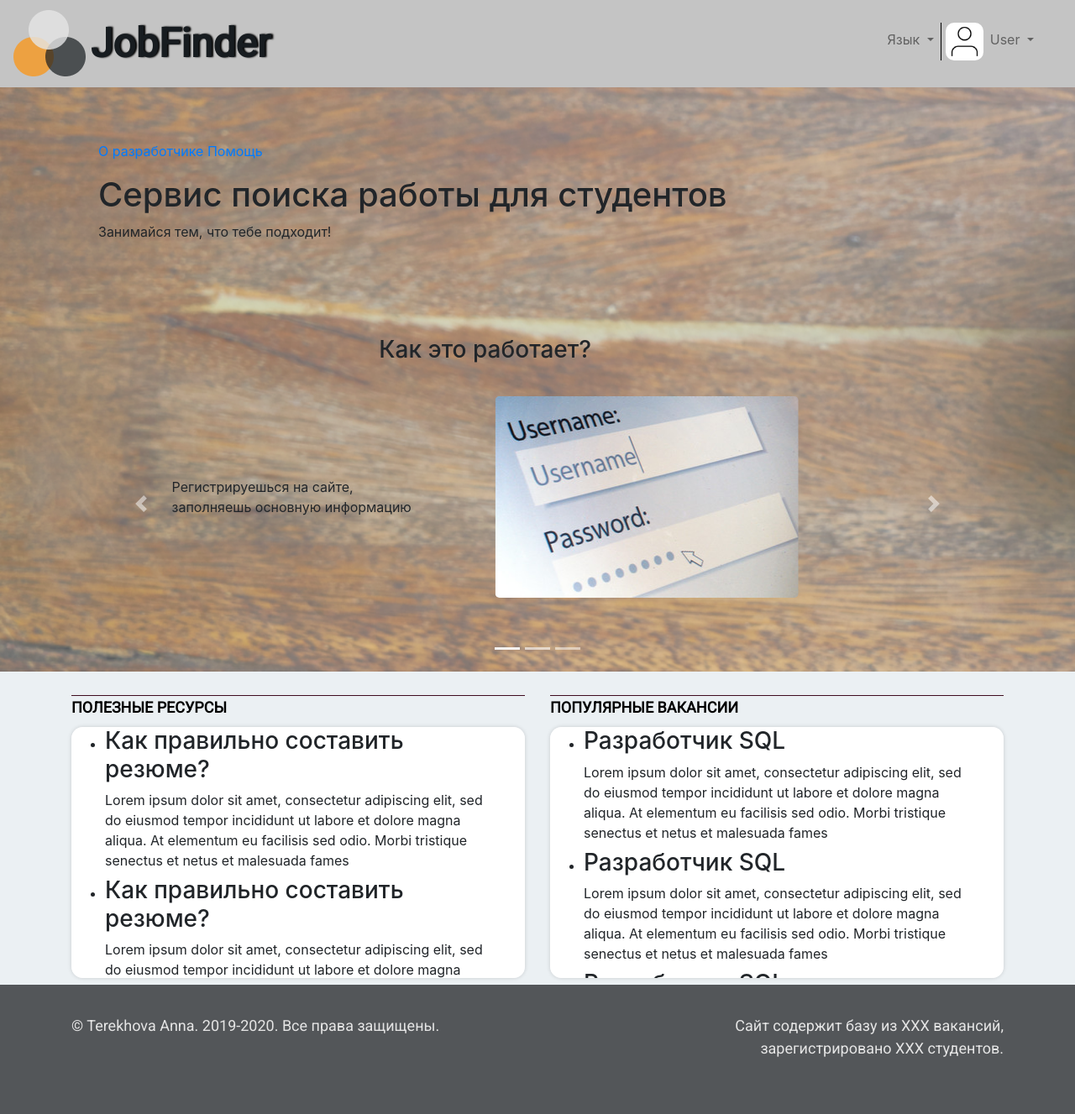
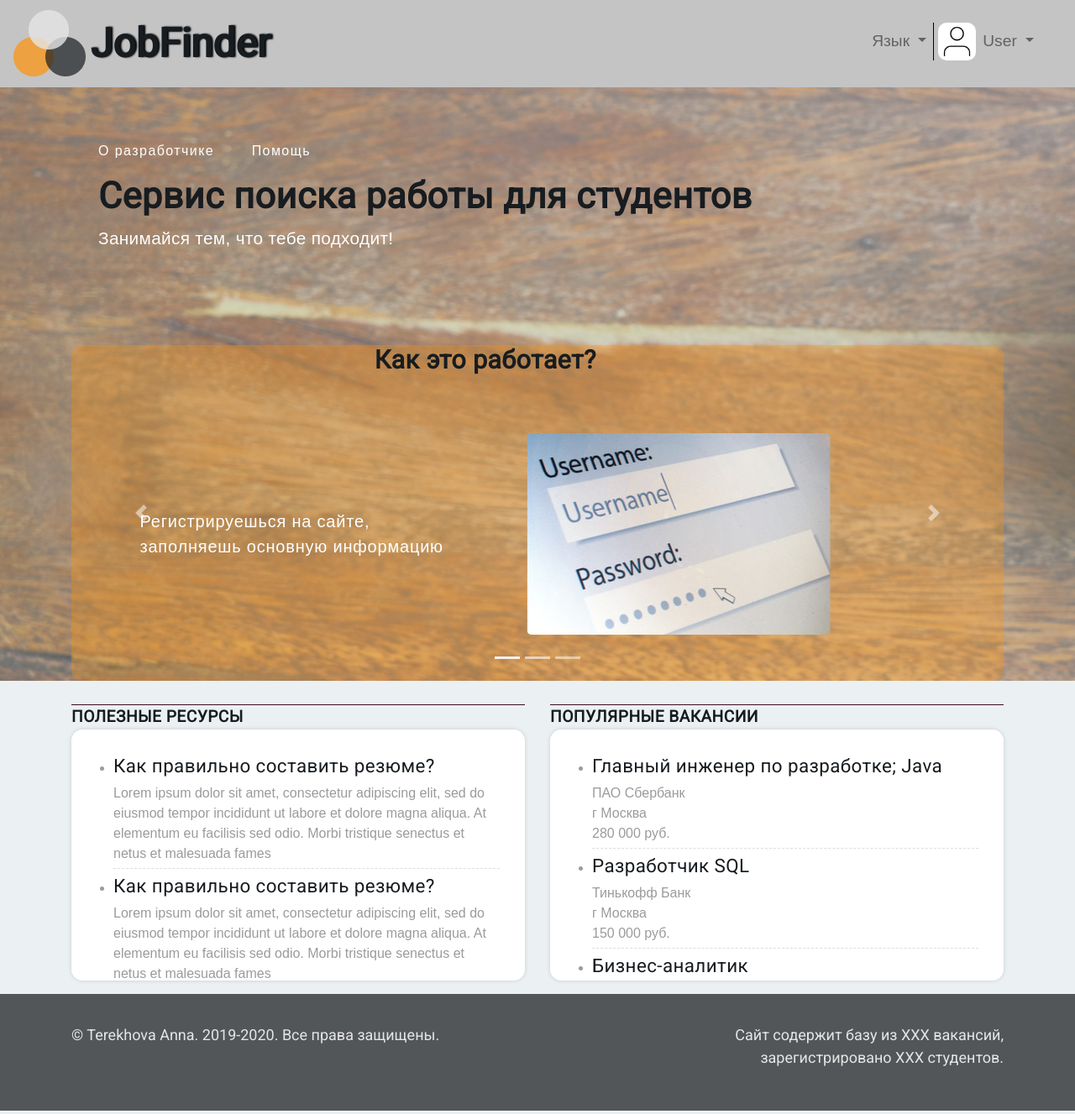
Before and after one commit to aaaann/JobFinder, a plain HTML site: page index.html in a window 1280 px wide. Shown: the part 5-1332 px from the top of the page at 84% size. Drawn offline with Linux system fonts and the light colour scheme.

Commit message:
fix font sizes and colors

```diff
--- a/css/styles.css
+++ b/css/styles.css
@@ -1,3 +1,27 @@
+html, body {
+  font-size: 16px;
+  font-family: 'Open+Sans', sans-serif;
+  cursor: default;
+}
+
+@media (max-width: 991px) {
+  html, body {
+    font-size: 14px;
+  }
+}
+@media (max-width: 767px) {
+  html, body {
+    font-size: 12px;
+  }
+}
+
+h1, h2, h3, h4 {
+  font-family: 'Roboto', sans-serif;
+  color: #171C20;
+  letter-spacing: .025rem;
+}
+
+
 body {
   background-color: #EBF0F3;
 }
@@ -11,6 +35,7 @@ body {
 
 .navbar-brand {
   padding-top: 9px;
+  margin-right: 3rem;
 }
 
 .navbar-brand img {
@@ -64,6 +89,12 @@ button.navbar-toggler {
 
 #nav-list a {
   text-align: right;
+  font-size: 1.2rem;
+}
+
+.dropdown-menu a:hover {
+  background-color: rgba(255, 145, 9, 0.1);
+  color: rgba(255, 145, 9, 1);
 }
 
 .user-img {
@@ -85,13 +116,37 @@ button.navbar-toggler {
 }
 
 .main-section-with-image {
-  background-image: url(/images/main_bckgr_img.png);
+  background: url(/images/main_bckgr_img.png);
   background-repeat: no-repeat;
   background-size: cover;
 }
 
 .container .jumbotron {
   background: transparent;
+}
+
+.main-content-links a {
+  font-size: 1rem;
+  color: #fff;
+  margin-right: 40px;
+  letter-spacing: .09rem;
+}
+
+.jumbotron h1 {
+  font-size: 2.7rem;
+  font-weight: 700;
+}
+
+.moto-text {
+  color: #fff;
+  font-size: 1.3rem;
+  letter-spacing: .02rem;
+}
+
+.carousel-inner {
+  background-color: rgba(255, 145, 9, 0.3);
+  /*border-radius: .3125rem;*/
+  border-radius: 13.5px;
 }
 
 .carousel-page-container {
@@ -101,6 +156,8 @@ button.navbar-toggler {
 
 .carousel-page-container h3 {
   text-align: center;
+  font-size: 1.9rem;
+  font-weight: 600;
 }
 
 .carousel-page-content {
@@ -108,7 +165,7 @@ button.navbar-toggler {
   justify-content: center;
   align-content: center;
   align-items: center;
-  padding: 30px;
+  padding: 60px;
   margin-bottom: 30px;
 }
 
@@ -117,6 +174,9 @@ button.navbar-toggler {
   margin-right: 100px;
   vertical-align: middle;
   align-self: center;
+  font-size: 1.25rem;
+  color: #fff;
+  letter-spacing: .05rem;
 }
 
 
@@ -125,6 +185,11 @@ button.navbar-toggler {
 
 }
 
+@media (max-width: 991px) {
+  .carousel-page-content span{
+    margin-right: 30px;
+  }
+}
 
 @media (max-width: 767px) {
   .carousel-page-container {
@@ -158,19 +223,23 @@ button.navbar-toggler {
 #articles-tile > a, #vacancies-tile > a {
   font-family: 'Roboto', sans-serif;
   text-transform: uppercase;
-  font-size: 18px;
+  font-size: 1.2rem;
   font-weight: bold;
-  color: #000000;
+  color: #171C20;
+  letter-spacing: .03rem;
 }
 
 /*#articles-tile:hover, #vacancies-tile:hover {
   box-shadow: 0 1px 5px 1px #cccccc;
 }*/
+#articles-tile-content ul, #vacancies-tile-content ul {
+  padding-inline-start: 20px;
+}
 
 #articles-tile-content, #vacancies-tile-content {
   overflow-y: auto;
   /*background-color: rgba(196, 196, 196, 0.5);*/
-  margin-top: 10px;
+  padding: 1.875rem;
   width: 100%;
   height: 100%;
   box-shadow: 0 0 5px 0 rgba(0,0,0,.15);
@@ -178,18 +247,32 @@ button.navbar-toggler {
   background: #fff;
 }
 
-#articles-tile-content ul, #vacancies-tile-content ul {
-  padding-right: 40px;
-}
 
 #articles-tile-content ul li, #vacancies-tile-content ul li {
+  font-size: 1rem;
+  color: #9b9b9b;
+  padding-bottom: 5px;
   margin-bottom: 7px;
+  cursor: pointer;
+  border-bottom: var(--ticket-segment-dashed,1px dashed #ddd);
+}
+
+#articles-tile-content h3, #vacancies-tile-content h3 {
+  font-size: 1.4rem;
+  font-weight: 500;
+  font-style: normal;
+  line-height: normal;
+}
+
+.vacancies-tile-item-descr {
+  display: flex;
+  flex-direction: column;
 }
 
 .panel-footer {
   margin-top: 30px;
   padding-top: 35px;
-  padding-bottom: 30px;
+  padding-bottom: 15px;
   background-color: rgba(83, 86, 89, 1);
   border-top: 0;
 }
@@ -264,8 +347,8 @@ button.navbar-toggler {
   padding: 1.875rem;
   min-height: 6.25rem;
   background-color: #fff;
-  border-radius: .3125rem;
-  box-shadow: 0 5px 20px 0 rgba(165,173,182,.2);
+  border-radius: 13.5px;
+  box-shadow: 0 0 5px 0 rgba(0,0,0,.15);
   z-index: 3;
 }
 
@@ -307,10 +390,6 @@ button.navbar-toggler {
     }
 
 }
-
-
-
-
 
 .info-details-photo-wrapper {
     position: relative;
@@ -414,25 +493,18 @@ button.navbar-toggler {
 .profile-body-aside-inner {
   height: 100%;
   overflow-y: auto;
+  border-radius: 13.5px;
+  box-shadow: rgba(0, 0, 0, 0.15) 0px 0px 5px 0px;
 }
 
 .navigation {
   width: 100%;
   background-color: #fff;
   padding: .625rem;
-  border-radius: .3125rem;
-  box-shadow: 0 5px 20px 0 rgba(165,173,182,.2);
-}
-
-/*.navigation ul, .section ul {
-    display: block;
-    list-style-type: disc;
-    margin-block-start: 1em;
-    margin-block-end: 1em;
-    margin-inline-start: 0px;
-    margin-inline-end: 0px;
-    padding-inline-start: 40px;
-}*/
+  /*border-radius: 13.5px;
+  box-shadow: rgba(0, 0, 0, 0.15) 0px 0px 5px 0px;*/
+}
+
 
 .navigation-link {
     display: flex;
@@ -441,12 +513,17 @@ button.navbar-toggler {
     font-size: 1.125rem;
     font-weight: 400;
     letter-spacing: .025rem;
-    color: #a5adb6;
+    color: #9b9b9b;
     border-radius: .3125rem;
     -webkit-transition: background-color .4s,color .5s;
     transition: background-color .4s,color .5s;
     text-decoration: none;
     cursor: pointer;
+}
+
+.navigation-link:hover {
+  color: rgba(255, 145, 9, 1);
+  text-decoration: none;
 }
 
 .navigation-link-icon {
@@ -505,7 +582,8 @@ svg:not(:root) {
     margin-bottom: 1.25rem;
     flex-grow: 1;
     background-color: #fff;
-    border-radius: .3125rem;
+    border-radius: 13.5px;
+    box-shadow: 0 5px 20px 0 rgba(165,173,182,.2);
 }
 
 .profile-block-heading {
@@ -585,7 +663,7 @@ svg:not(:root) {
 .timeline-date {
     font-size: 1.125em;
     font-style: normal;
-    color: #a5adb6;
+    color: rgb(155, 155, 155);
     margin-bottom: .375rem;
 }
 
@@ -593,7 +671,7 @@ svg:not(:root) {
     font-size: 1.125em;
     font-weight: 400;
     font-style: normal;
-    color: #a5adb6;
+    color: rgb(155, 155, 155);
 
 }
 
@@ -698,7 +776,7 @@ svg:not(:root) {
 .language-item-level {
     font-weight: 400;
     font-style: normal;
-    color: #a5adb6;
+    color: rgb(155, 155, 155);
     font-size: 1.125em;
     padding-left: 2rem;
 }
@@ -921,10 +999,8 @@ svg:not(:root) {
 }
 
 .common-content-heading-label {
-  font-size: 1.125em;
+  font-size: 1.75rem;
   font-weight: 500;
-  letter-spacing: -.3px;
-  color: #4a4a4a;
 }
 
 .common-content-body {
@@ -965,9 +1041,8 @@ svg:not(:root) {
 
 
 .position-heading {
-    font-size: 1.125em;
-    font-weight: 600;
-    color: #4a4a4a;
+    font-size: 1.125rem;
+    font-weight: 500;
 }
 
 
@@ -1001,7 +1076,7 @@ svg:not(:root) {
     -webkit-transform: rotate(0);
     transform: rotate(0);
     cursor: pointer;
-    color: #4a90e2;
+    color: rgba(255, 145, 9, 1);
     font-size: 1.5em;
     padding: 0 .5rem;
     max-height: 3rem;
@@ -1115,6 +1190,14 @@ svg:not(:root) {
   flex-direction: column;
   width: 55%;
 }
+
+.about-body-info #name {
+  margin-bottom: 1.2rem;
+}
+
+.about-body-info blockquote {
+    color: #9b9b9b;
+  }
 
 .info-about-prof {
   /*width: 40%;*/
--- a/index.html
+++ b/index.html
@@ -62,13 +62,13 @@
     <section class="main-section-with-image">
       <div id="main-content" class="container">
         <div class="jumbotron">
-          <p>
+          <p class="main-content-links">
             <a href="about.html">О разработчике</a>
             <br class="d-sm-none">
             <a href="about.html">Помощь</a>
           </p>
           <h1>Сервис поиска работы для студентов</h1>
-          <p>
+          <p class="moto-text">
             <span>Занимайся тем, что тебе подходит!</span>
           </p>
         </div>
@@ -156,16 +156,28 @@
             <div id="vacancies-tile-content">
               <ul>
                 <li>
-                  <h3>Разработчик SQL</h3>
-                  Lorem ipsum dolor sit amet, consectetur adipiscing elit, sed do eiusmod tempor incididunt ut labore et dolore magna aliqua. At elementum eu facilisis sed odio. Morbi tristique senectus et netus et malesuada fames
+                  <h3>Главный инженер по разработке; Java</h3>
+                  <div class="vacancies-tile-item-descr">
+                    <span>ПАО Сбербанк</span>
+                    <span>г Москва</span>
+                    <span>280 000 руб.</span>
+                  </div>
                 </li>
                 <li>
                   <h3>Разработчик SQL</h3>
-                  Lorem ipsum dolor sit amet, consectetur adipiscing elit, sed do eiusmod tempor incididunt ut labore et dolore magna aliqua. At elementum eu facilisis sed odio. Morbi tristique senectus et netus et malesuada fames
+                  <div class="vacancies-tile-item-descr">
+                    <span>Тинькофф Банк</span>
+                    <span>г Москва</span>
+                    <span>150 000 руб.</span>
+                  </div>
                 </li>
                 <li>
-                  <h3>Разработчик SQL</h3>
-                  Lorem ipsum dolor sit amet, consectetur adipiscing elit, sed do eiusmod tempor incididunt ut labore et dolore magna aliqua. At elementum eu facilisis sed odio. Morbi tristique senectus et netus et malesuada fames
+                  <h3>Бизнес-аналитик</h3>
+                  <div class="vacancies-tile-item-descr">
+                    <span>ПАО Сбербанк</span>
+                    <span>г Москва</span>
+                    <span>140 000 руб.</span>
+                  </div>
                 </li>
               </ul>
             </div>
```
Also changed, not shown: about.html (+1 -1 lines).
